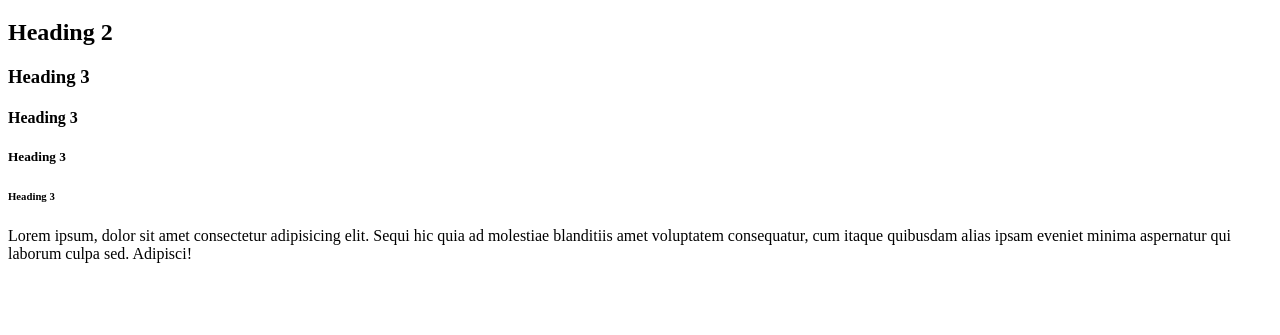
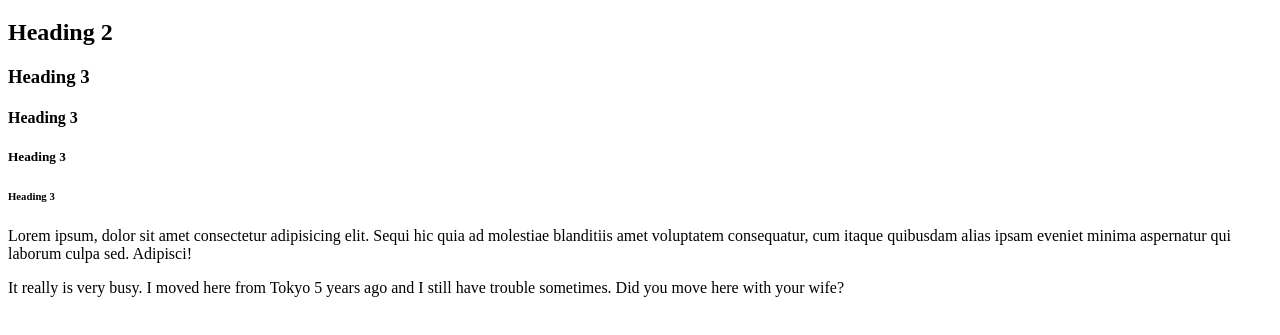
Before and after one commit to imtiaj-ahmed/Online-Learning-Platform, a plain HTML site: page index.html in a window 1280 px wide. Shown: the part 61-396 px from the top of the page. Drawn offline with Linux system fonts and the light colour scheme.

Commit message:
Add anouther Paragraph.

```diff
--- a/index.html
+++ b/index.html
@@ -13,8 +13,8 @@
       <h4> Heading 3</h4>
         <h5> Heading 3</h5>
           <h6> Heading 3</h6>
-
           <p>Lorem ipsum, dolor sit amet consectetur adipisicing elit. Sequi hic quia ad molestiae blanditiis amet voluptatem consequatur, cum itaque quibusdam alias ipsam eveniet minima aspernatur qui laborum culpa sed. Adipisci!
           </p>
+          <p>  It really is very busy. I moved here from Tokyo 5 years ago and I still have trouble sometimes. Did you move here with your wife?</p>
 </body>
 </html>
```
